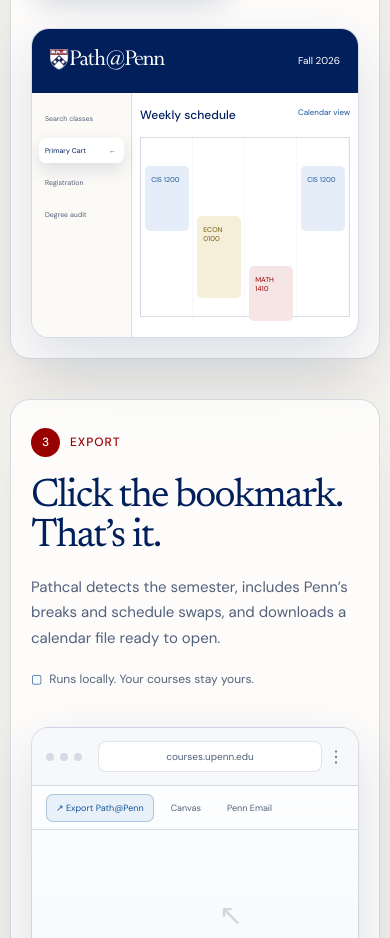
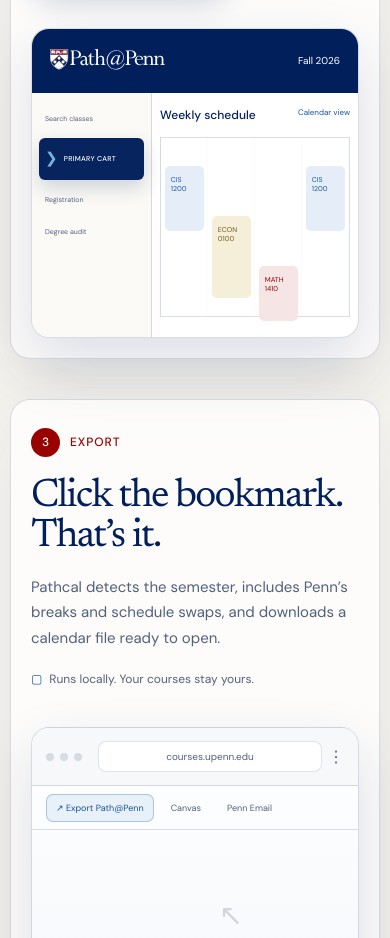
Before and after one commit to intelc/pathatpenncal, a website built with Vite: page web/index.html in a window 390 px wide. Shown: the part 1880-2818 px from the top of the page. Built offline with nearby package versions, Linux system fonts and the light colour scheme.

Commit message:
Match Primary Cart control

```diff
--- a/web/index.html
+++ b/web/index.html
@@ -72,7 +72,7 @@
               <div class="app-frame">
                 <div class="app-top"><img src="/path-at-penn.svg" alt="Path at Penn" /><span>Fall 2026</span></div>
                 <div class="app-body">
-                  <aside><span>Search classes</span><strong>Primary Cart <b>←</b></strong><span>Registration</span><span>Degree audit</span></aside>
+                  <aside><span>Search classes</span><strong><b aria-hidden="true">❯</b> Primary Cart</strong><span>Registration</span><span>Degree audit</span></aside>
                   <div class="mini-schedule"><div><strong>Weekly schedule</strong><small>Calendar view</small></div><section><i class="class-block blue a">CIS 1200</i><i class="class-block gold b">ECON 0100</i><i class="class-block red c">MATH 1410</i><i class="class-block blue d">CIS 1200</i></section></div>
                 </div>
               </div>
--- a/web/src/styles.css
+++ b/web/src/styles.css
@@ -91,11 +91,11 @@
 
 .app-top { display: flex; align-items: center; justify-content: space-between; height: 64px; padding: 14px 18px; background: var(--navy); color: white; font-size: 10px; }
 .app-top img { width: 138px; height: auto; }
-.app-body { display: grid; grid-template-columns: 135px 1fr; height: 286px; }
+.app-body { display: grid; grid-template-columns: 170px 1fr; height: 286px; }
 .app-body aside { display: flex; flex-direction: column; gap: 7px; padding: 20px 12px; border-right: 1px solid var(--line); background: #fbfaf6; color: var(--muted); font-size: 9px; }
 .app-body aside span, .app-body aside strong { padding: 9px 10px; font-weight: 400; }
-.app-body aside strong { position: relative; border-radius: 7px; background: white; color: var(--navy); box-shadow: 0 7px 18px var(--shadow); }
-.app-body aside strong b { position: absolute; right: 8px; color: var(--red); animation: point-primary 1.7s ease-in-out infinite; }
+.app-body aside strong { display: flex; align-items: center; gap: 12px; min-height: 48px; border-radius: 6px; background: #08245f; color: white; font-size: 10px; font-weight: 500; letter-spacing: .07em; text-transform: uppercase; box-shadow: 0 8px 20px rgba(1,31,91,.18); }
+.app-body aside strong b { color: #75b6df; font-size: 19px; line-height: 1; animation: point-primary 1.7s ease-in-out infinite; }
 .mini-schedule { padding: 20px 16px; }
 .mini-schedule > div { display: flex; justify-content: space-between; margin-bottom: 14px; }
 .mini-schedule strong { font-size: 12px; }
@@ -133,7 +133,7 @@
   92%, 100% { opacity: 0; transform: translate(-75%, 0) scale(.94); }
 }
 @keyframes target-ready { 0%, 38% { background: transparent; } 52%, 88% { border-style: solid; background: var(--soft-blue); } }
-@keyframes point-primary { 50% { transform: translateX(-4px); } }
+@keyframes point-primary { 50% { transform: translateX(3px); } }
 @keyframes cursor-click { 0%, 20% { opacity: 0; transform: translate(70px, 70px); } 38%, 48% { opacity: 1; transform: translate(0, 0); } 58%, 100% { opacity: 0; transform: translate(0, 0); } }
 @keyframes bookmark-click { 0%, 38% { transform: scale(1); } 45% { transform: scale(.94); } 52%, 100% { transform: scale(1); } }
 @keyframes export-ready { 0%, 48% { opacity: 0; transform: translate(-50%, 15px) scale(.97); } 64%, 100% { opacity: 1; transform: translate(-50%, 0) scale(1); } }
@@ -156,9 +156,11 @@
   .step-copy h2 { font-size: 40px; }
   .shortcuts { display: grid; }
   .chrome-frame, .app-frame { height: 310px; }
-  .app-body { grid-template-columns: 100px 1fr; height: 246px; }
+  .app-body { grid-template-columns: 120px 1fr; height: 246px; }
   .app-body aside { padding: 13px 7px; }
   .app-body aside span, .app-body aside strong { padding: 8px 6px; font-size: 7px; }
+  .app-body aside strong { gap: 6px; min-height: 42px; letter-spacing: .04em; }
+  .app-body aside strong b { font-size: 15px; }
   .mini-schedule { padding: 14px 8px; }
   .mini-schedule section { height: 180px; }
   .app-top img { width: 115px; }
```
